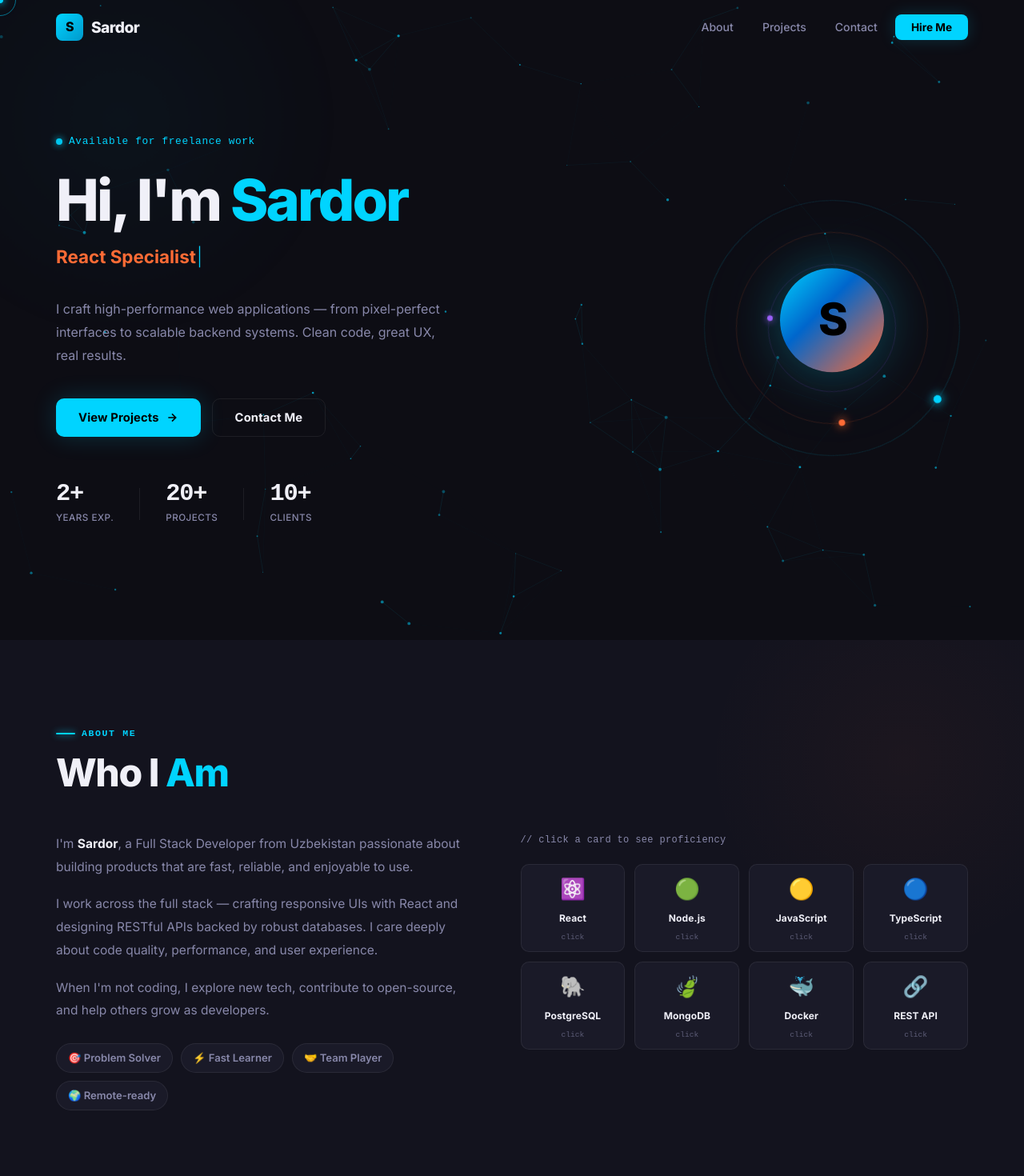
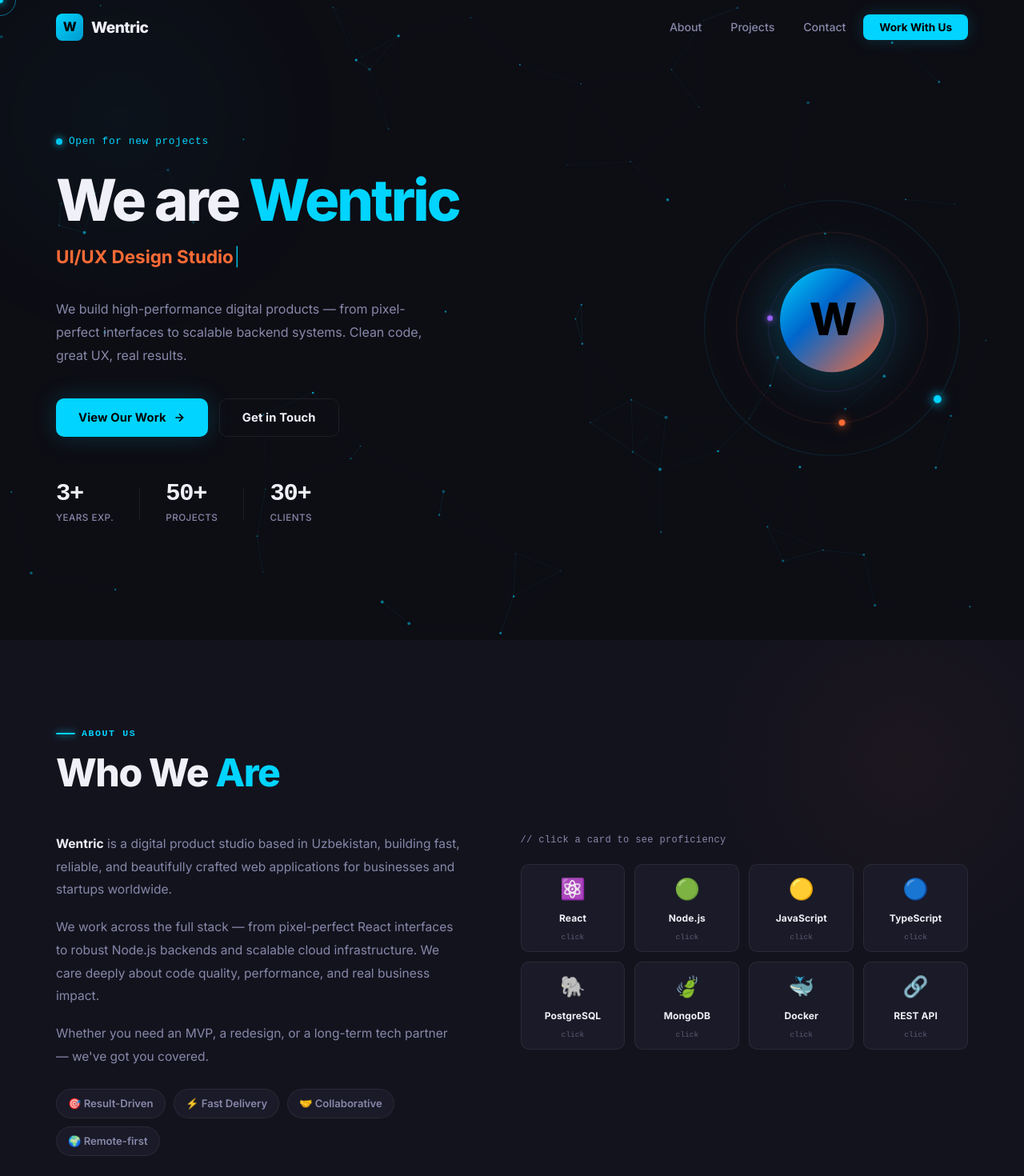
Before and after one commit to husanboy259/portfolio-sardor, a React (Create React App) app: page / in a window 1280 px wide. Shown: the top 1470 px of the page at 80% size. Built offline with nearby package versions, Linux system fonts and the light colour scheme.

Commit message:
Rebrand: Sardor → Wentric company portfolio

```diff
--- a/public/index.html
+++ b/public/index.html
@@ -5,11 +5,11 @@
     <link rel="icon" href="%PUBLIC_URL%/favicon.ico" />
     <meta name="viewport" content="width=device-width, initial-scale=1" />
     <meta name="theme-color" content="#6366f1" />
-    <meta name="description" content="Sardor — Full Stack Developer Portfolio" />
+    <meta name="description" content="Wentric — We build modern digital products" />
     <link rel="preconnect" href="https://fonts.googleapis.com" />
     <link rel="preconnect" href="https://fonts.gstatic.com" crossorigin />
     <link href="https://fonts.googleapis.com/css2?family=Inter:wght@300;400;500;600;700;800&display=swap" rel="stylesheet" />
-    <title>Sardor Portfolio</title>
+    <title>Wentric</title>
   </head>
   <body>
     <noscript>You need to enable JavaScript to run this app.</noscript>
--- a/src/components/About.js
+++ b/src/components/About.js
@@ -53,28 +53,29 @@ export default function About() {
     <section id="about" className="about">
       <div className="about__inner">
         <div ref={headRef} className={`about__head reveal-up${headVisible ? ' revealed' : ''}`}>
-          <div className="section-label">About Me</div>
-          <h2 className="section-title">Who I <span>Am</span></h2>
+          <div className="section-label">About Us</div>
+          <h2 className="section-title">Who We <span>Are</span></h2>
         </div>
 
         <div className="about__grid">
           <div ref={textRef} className={`about__text reveal-left${textVisible ? ' revealed' : ''}`}>
             <p>
-              I'm <strong>Sardor</strong>, a Full Stack Developer from Uzbekistan passionate
-              about building products that are fast, reliable, and enjoyable to use.
+              <strong>Wentric</strong> is a digital product studio based in Uzbekistan,
+              building fast, reliable, and beautifully crafted web applications for
+              businesses and startups worldwide.
             </p>
             <p>
-              I work across the full stack — crafting responsive UIs with React and
-              designing RESTful APIs backed by robust databases. I care deeply about
-              code quality, performance, and user experience.
+              We work across the full stack — from pixel-perfect React interfaces to
+              robust Node.js backends and scalable cloud infrastructure. We care deeply
+              about code quality, performance, and real business impact.
             </p>
             <p>
-              When I'm not coding, I explore new tech, contribute to open-source,
-              and help others grow as developers.
+              Whether you need an MVP, a redesign, or a long-term tech partner —
+              we've got you covered.
             </p>
 
             <div className="about__tags">
-              {['🎯 Problem Solver', '⚡ Fast Learner', '🤝 Team Player', '🌍 Remote-ready'].map((t, i) => (
+              {['🎯 Result-Driven', '⚡ Fast Delivery', '🤝 Collaborative', '🌍 Remote-first'].map((t, i) => (
                 <span key={t} style={{ animationDelay: `${0.1 + i * 0.08}s` }}>{t}</span>
               ))}
             </div>
--- a/src/components/Contact.js
+++ b/src/components/Contact.js
@@ -52,7 +52,7 @@ export default function Contact() {
         <div className="contact__grid">
           <div ref={infoRef} className={`contact__info reveal-left${infoVisible ? ' revealed' : ''}`}>
             {[
-              { icon: '📧', label: 'Email', val: 'sardor@example.com' },
+              { icon: '📧', label: 'Email', val: 'hello@wentric.uz' },
               { icon: '📍', label: 'Location', val: 'Uzbekistan — remote worldwide' },
               { icon: '⏰', label: 'Response Time', val: 'Within 24 hours' },
             ].map((c, i) => (
--- a/src/components/Footer.js
+++ b/src/components/Footer.js
@@ -6,11 +6,11 @@ export default function Footer() {
     <footer className="footer">
       <div className="footer__inner">
         <div className="footer__brand">
-          <div className="footer__brand-icon">S</div>
-          Sardor
+          <div className="footer__brand-icon">W</div>
+          Wentric
         </div>
         <p className="footer__copy">
-          &copy; {new Date().getFullYear()} Sardor — Full Stack Developer
+          &copy; {new Date().getFullYear()} Wentric — Digital Product Studio
         </p>
         <div className="footer__top">
           <a href="#hero" onClick={e => { e.preventDefault(); window.scrollTo({ top: 0, behavior: 'smooth' }); }}>
--- a/src/components/Hero.js
+++ b/src/components/Hero.js
@@ -3,10 +3,10 @@ import './Hero.css';
 import Particles from './Particles';
 
 const ROLES = [
-  'Full Stack Developer',
-  'React Specialist',
-  'Node.js Engineer',
-  'UI/UX Enthusiast',
+  'Web Development Agency',
+  'UI/UX Design Studio',
+  'Full Stack Solutions',
+  'Digital Product Studio',
 ];
 
 function useTypewriter(words, speed = 80, pause = 1800) {
@@ -57,9 +57,9 @@ export default function Hero() {
   const [statsVisible, setStatsVisible] = useState(false);
   const statsRef = useRef(null);
 
-  const years = useCounter(2, 1500, statsVisible);
-  const projects = useCounter(20, 1800, statsVisible);
-  const clients = useCounter(10, 1600, statsVisible);
+  const years = useCounter(3, 1500, statsVisible);
+  const projects = useCounter(50, 1800, statsVisible);
+  const clients = useCounter(30, 1600, statsVisible);
 
   useEffect(() => {
     const observer = new IntersectionObserver(
@@ -80,12 +80,12 @@ export default function Hero() {
         <div className="hero__content">
           <div className="hero__eyebrow animate-fade-down">
             <span className="hero__eyebrow-dot" />
-            Available for freelance work
+            Open for new projects
           </div>
 
           <h1 className="hero__title animate-fade-up" style={{ animationDelay: '0.1s' }}>
-            Hi, I'm
-            <span className="hero__title-accent"> Sardor</span>
+            We are
+            <span className="hero__title-accent"> Wentric</span>
           </h1>
 
           <p className="hero__role animate-fade-up" style={{ animationDelay: '0.2s' }}>
@@ -96,19 +96,19 @@ export default function Hero() {
           </p>
 
           <p className="hero__desc animate-fade-up" style={{ animationDelay: '0.3s' }}>
-            I craft high-performance web applications — from pixel-perfect interfaces
+            We build high-performance digital products — from pixel-perfect interfaces
             to scalable backend systems. Clean code, great UX, real results.
           </p>
 
           <div className="hero__actions animate-fade-up" style={{ animationDelay: '0.4s' }}>
             <button className="hero__btn hero__btn--primary" onClick={() => scrollTo('projects')}>
-              View Projects
+              View Our Work
               <svg width="16" height="16" viewBox="0 0 24 24" fill="none" stroke="currentColor" strokeWidth="2.5">
                 <path d="M5 12h14M12 5l7 7-7 7" />
               </svg>
             </button>
             <button className="hero__btn hero__btn--secondary" onClick={() => scrollTo('contact')}>
-              Contact Me
+              Get in Touch
             </button>
           </div>
 
@@ -135,7 +135,7 @@ export default function Hero() {
           <div className="hero__ring hero__ring--2" />
           <div className="hero__ring hero__ring--3" />
           <div className="hero__avatar">
-            <span>S</span>
+            <span>W</span>
           </div>
         </div>
       </div>
--- a/src/components/Loader.js
+++ b/src/components/Loader.js
@@ -24,8 +24,8 @@ export default function Loader({ onDone }) {
   return (
     <div className={`loader${hiding ? ' loader--hide' : ''}`}>
       <div className="loader__content">
-        <div className="loader__logo">S</div>
-        <div className="loader__name">Sardor</div>
+        <div className="loader__logo">W</div>
+        <div className="loader__name">Wentric</div>
         <div className="loader__bar-wrap">
           <div className="loader__bar" style={{ width: `${progress}%` }} />
         </div>
--- a/src/components/Navbar.js
+++ b/src/components/Navbar.js
@@ -23,8 +23,8 @@ export default function Navbar() {
     <nav className={`navbar${scrolled ? ' navbar--scrolled' : ''}`}>
       <div className="navbar__inner">
         <a href="#hero" className="navbar__logo" onClick={e => scrollTo(e, 'hero')}>
-          <div className="navbar__logo-icon">S</div>
-          Sardor
+          <div className="navbar__logo-icon">W</div>
+          Wentric
         </a>
 
         <ul className={`navbar__links${menuOpen ? ' navbar__links--open' : ''}`}>
@@ -35,7 +35,7 @@ export default function Navbar() {
           ))}
           <li>
             <a href="#contact" className="navbar__cta" onClick={e => scrollTo(e, 'contact')}>
-              Hire Me
+              Work With Us
             </a>
           </li>
         </ul>
```
